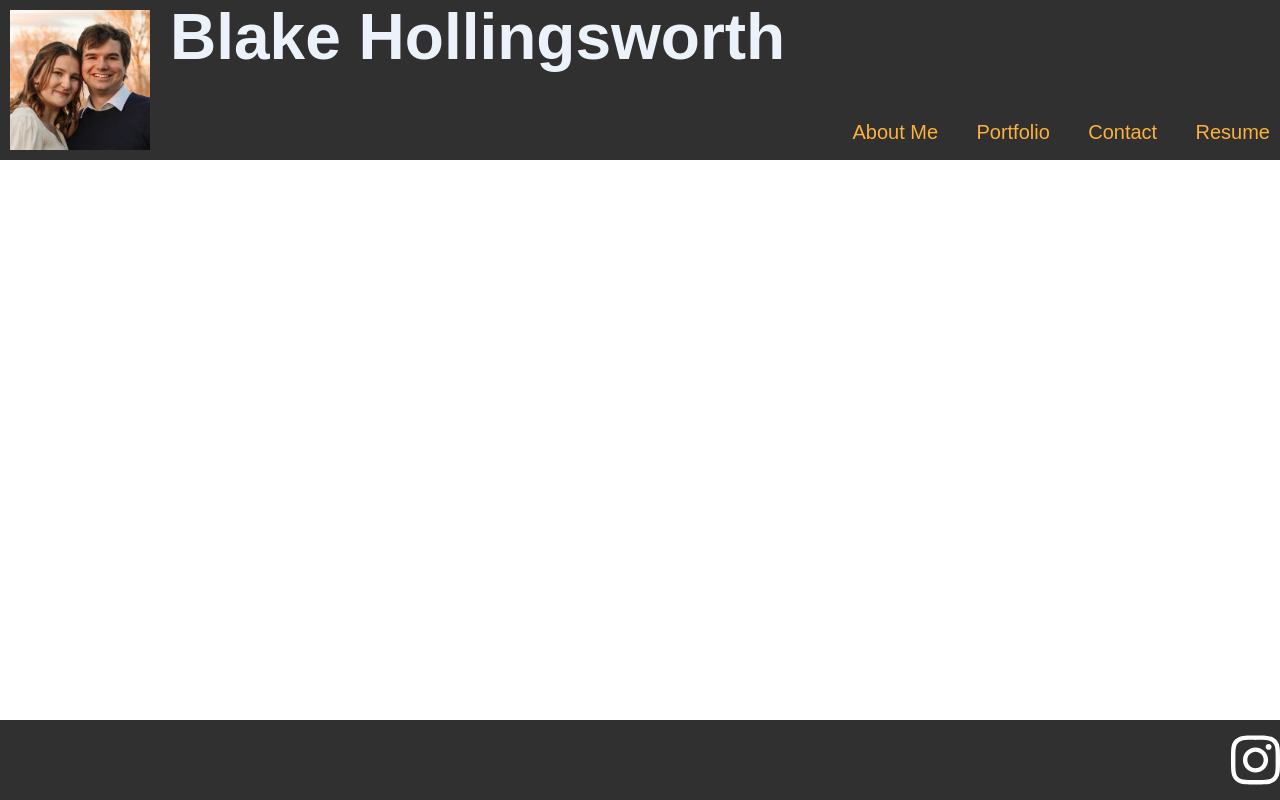
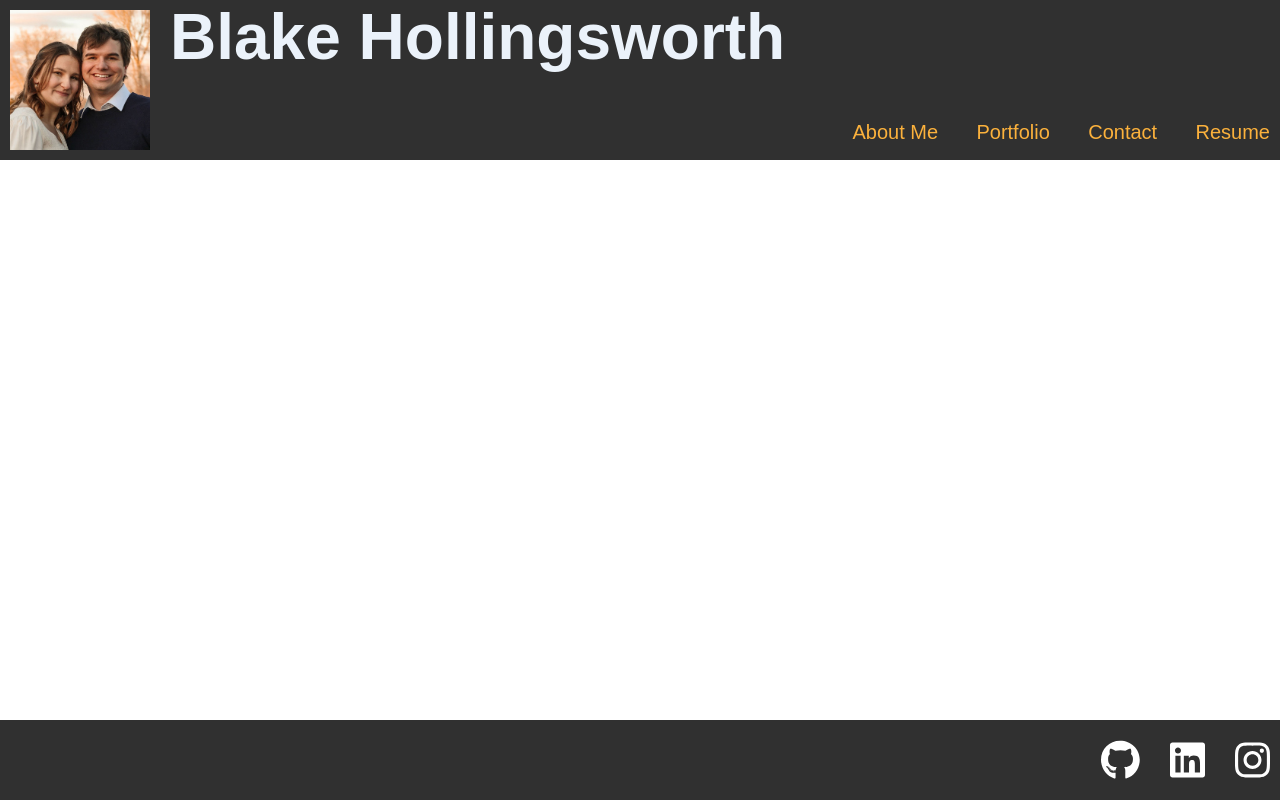
Before and after one commit to BlakeE-37/React-Portfolio, a React (Create React App) app: page / in a window 1280 px wide. Built offline with nearby package versions, Linux system fonts and the light colour scheme.

Commit message:
finished footer social links

```diff
--- a/src/components/components.css
+++ b/src/components/components.css
@@ -49,9 +49,14 @@
     transform: translateY(-100%);
     justify-content: end;
     align-items: center;
+    gap: 20px;
 }
 
 .socialLink {
     color: white;
-    font-size: 7vh;
+    font-size: 5vh;
 }
+
+.footer>* {
+    margin-right: 10px;
+}
--- a/src/components/footer.js
+++ b/src/components/footer.js
@@ -1,16 +1,18 @@
 import React from "react";
 import { FontAwesomeIcon } from '@fortawesome/react-fontawesome'
-import { faInstagram } from '@fortawesome/free-brands-svg-icons'
+import { faInstagram, faGithub, faLinkedin } from '@fortawesome/free-brands-svg-icons'
 import './components.css'
 
-const element = <FontAwesomeIcon icon={faInstagram} className="socialLink" />
+const githubElement = <FontAwesomeIcon icon={faGithub} className="socialLink" />
+const linkedinElement = <FontAwesomeIcon icon={faLinkedin} className="socialLink" />
+const instagramElement = <FontAwesomeIcon icon={faInstagram} className="socialLink" />
 
 function Footer() {
     return (
         <footer className="footer">
-            <a>{element}</a>
-            <a></a>
-            <a></a>
+            <a href="https://github.com/BlakeE-37" target="_blank">{githubElement}</a>
+            <a href="https://www.linkedin.com/in/blakeevanhollingsworth/" target="_blank">{linkedinElement}</a>
+            <a href="https://www.instagram.com/blake.e717/" target="_blank">{instagramElement}</a>
         </footer>
     )
 }
```
